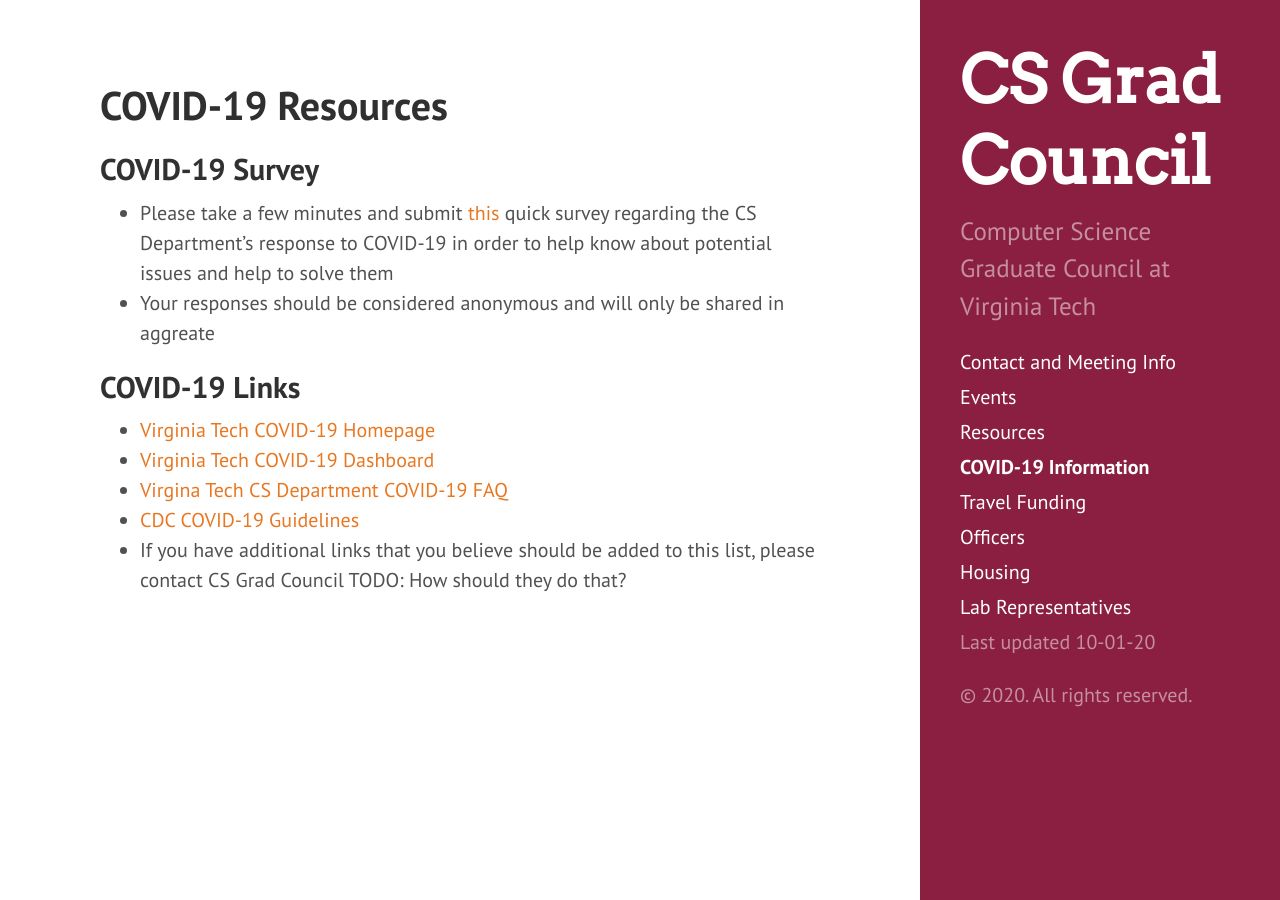
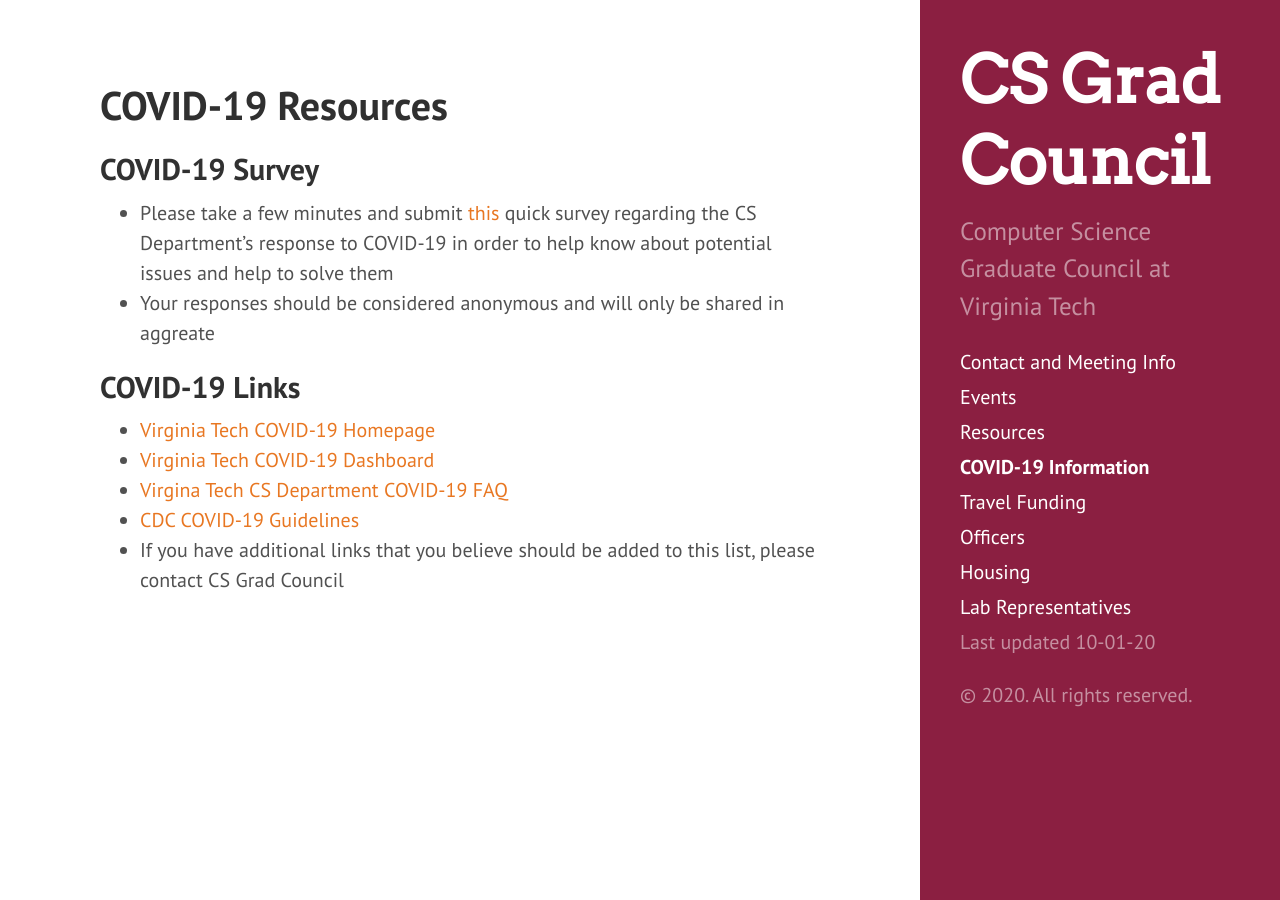
Before and after one commit to CSGraduateCouncil-VirginiaTech/csgc-website, a Jekyll site: the page built from covid.md, in a window 1280 px wide. Built offline with Jekyll 4.4.1, drawn with Linux system fonts in a browser that asks for light colours.

Commit message:
removing todo
Signed-off-by: Alex Hicks <awh4kc@virginia.edu>

```diff
--- a/covid.md
+++ b/covid.md
@@ -13,4 +13,4 @@
 * [Virginia Tech COVID-19 Dashboard](https://ready.vt.edu/dashboard.html)
 * [Virgina Tech CS Department COVID-19 FAQ](https://cs.vt.edu/Graduate/COVID19.html)
 * [CDC COVID-19 Guidelines](https://www.cdc.gov/coronavirus/2019-ncov/index.html)
-* If you have additional links that you believe should be added to this list, please contact CS Grad Council TODO: How should they do that?
+* If you have additional links that you believe should be added to this list, please contact CS Grad Council
```
